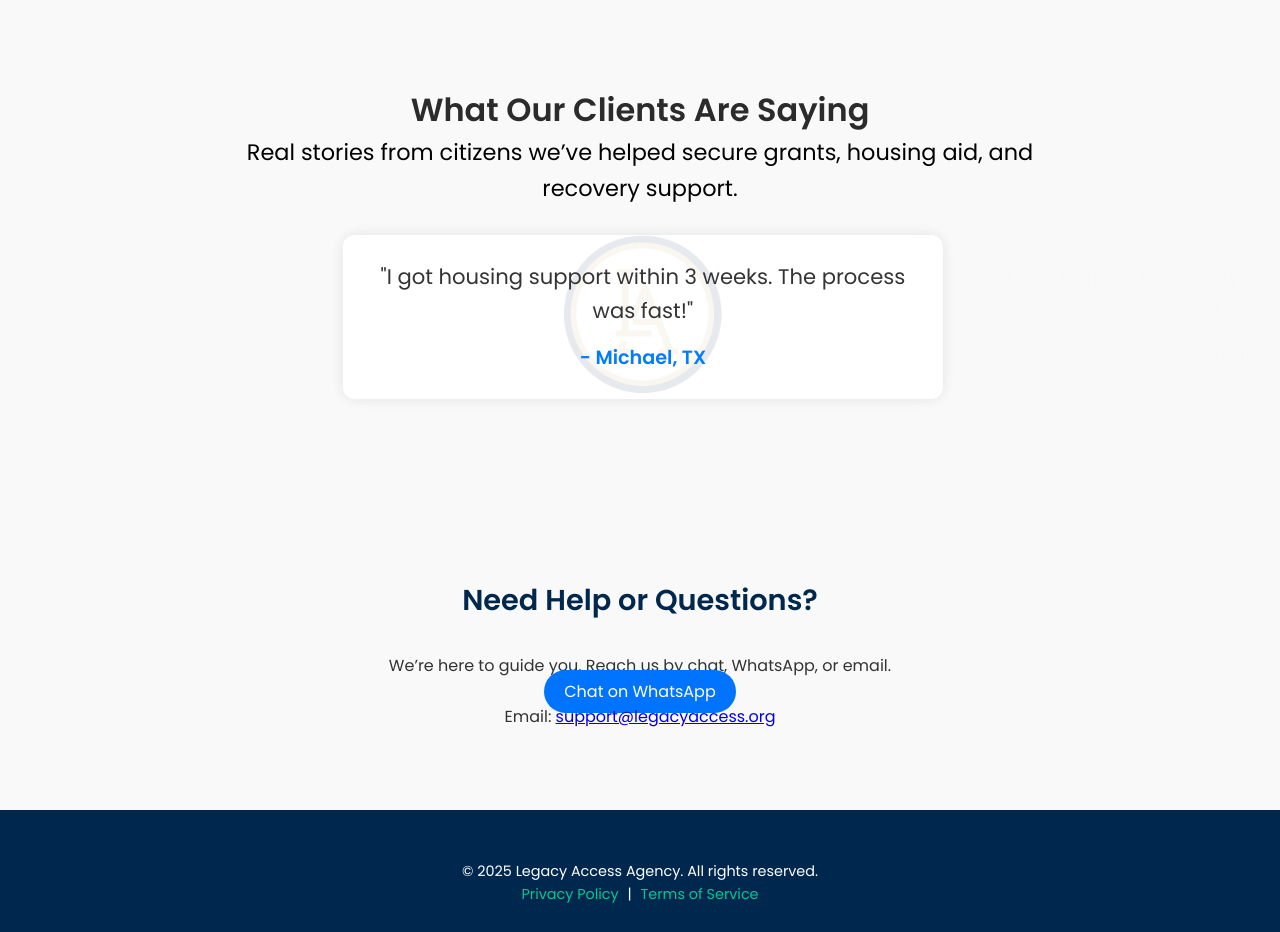
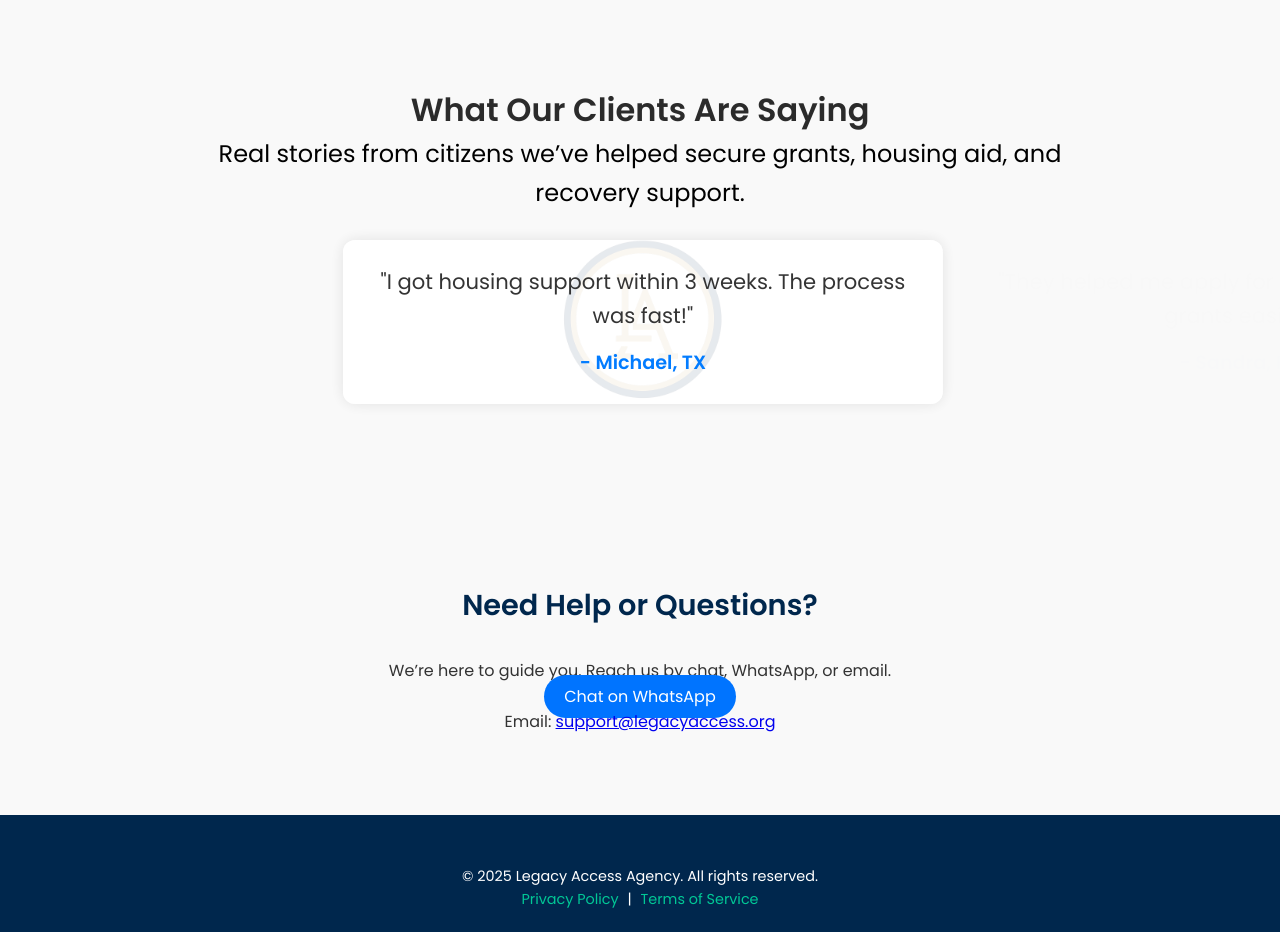
Before and after one commit to FormulaStat/legacyagency, a plain HTML site: page index.html in a window 1280 px wide. Shown: the part 3020-3952 px from the top of the page. Drawn offline with Linux system fonts and the light colour scheme.

Commit message:
Update style.css

```diff
--- a/style.css
+++ b/style.css
@@ -491,7 +491,7 @@ body {
 
 @media (min-width: 768px) {
   .section-subtext {
-    font-size: 1.4rem;
+    font-size: 1.5rem;
     max-width: 850px;
     margin-left: auto;
     margin-right: auto;
```
